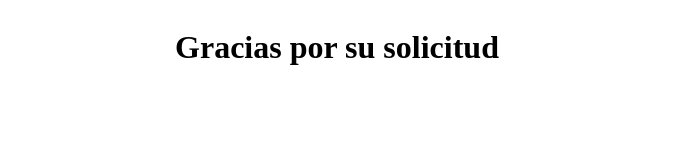
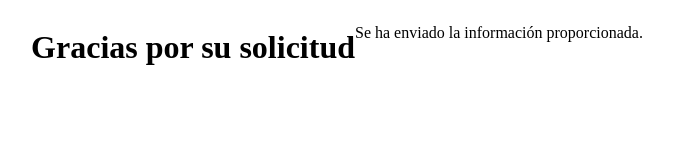
Before and after one commit to AbakroChile/AbakroLanding, a plain HTML site: page emailSent.html in a window 1280 px wide. Shown: the whole page, without its empty margins (303-976 px from the left). Drawn offline with Linux system fonts and the light colour scheme.

Commit message:
Update email sent message

```diff
--- a/emailSent.html
+++ b/emailSent.html
@@ -10,6 +10,7 @@
 <body>
   <div style="display: flex; justify-content: center;">
     <h1>Gracias por su solicitud</h1>
+    <p>Se ha enviado la información proporcionada.</p>
   </div>
 </body>
 
```
